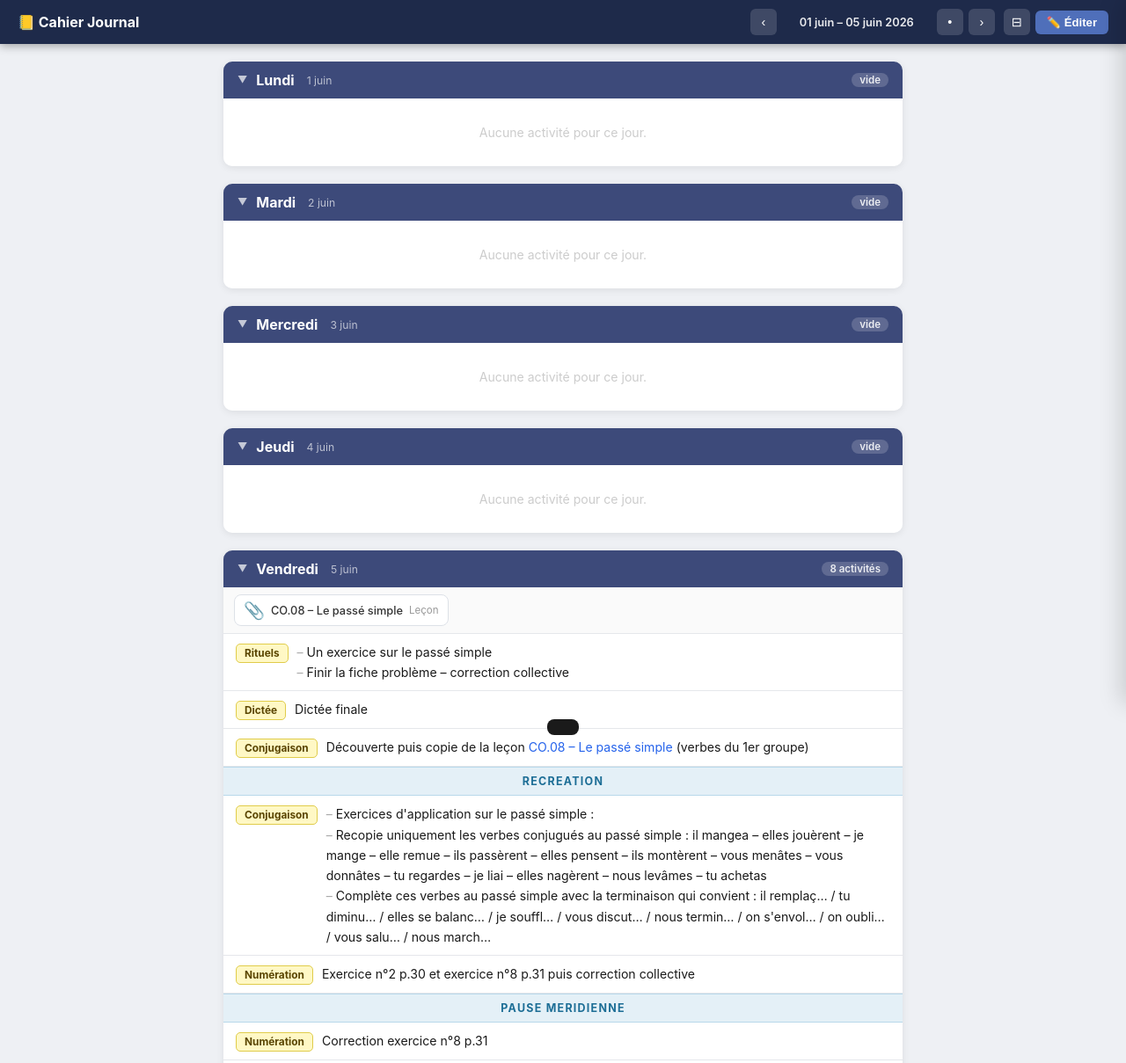
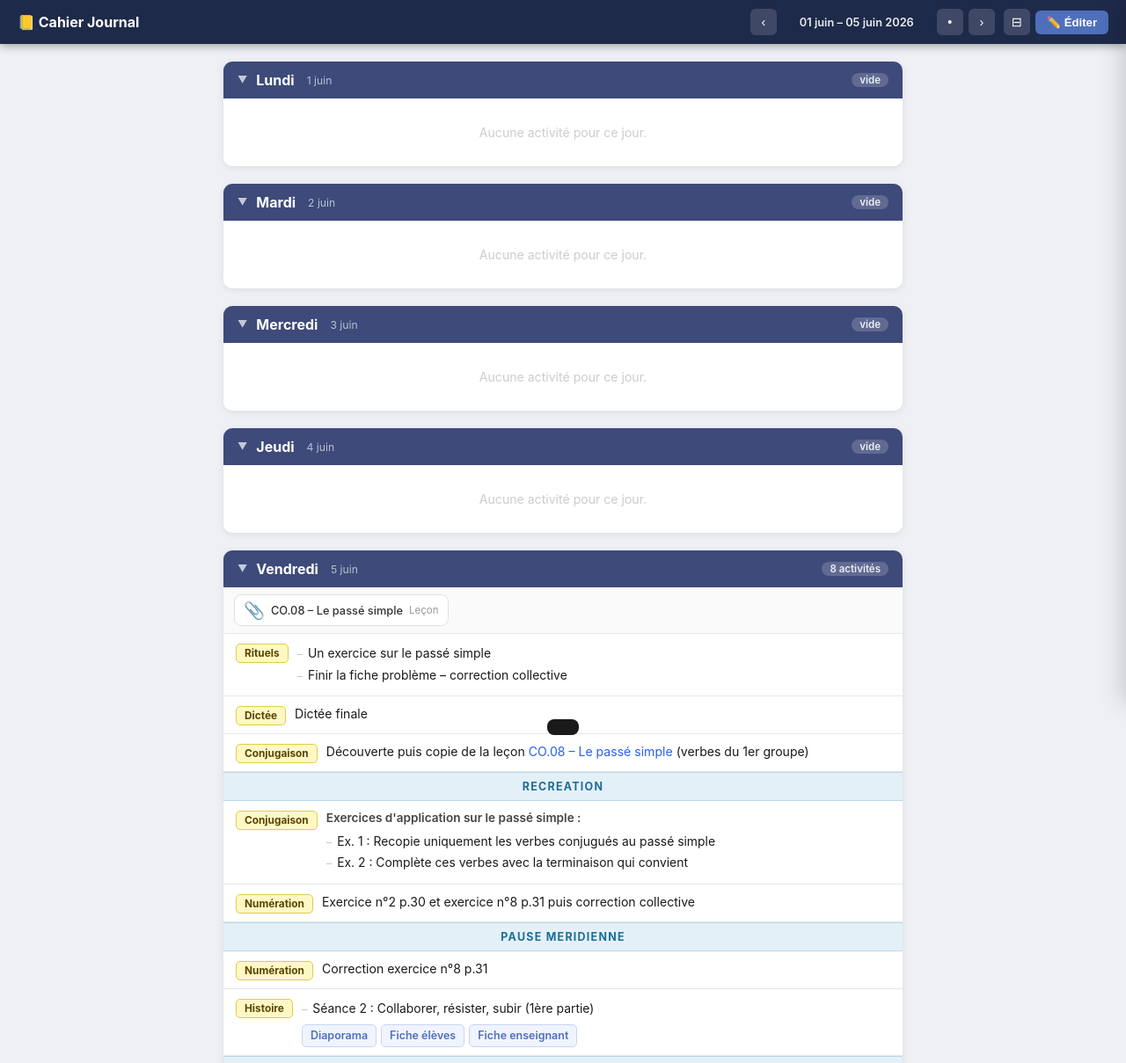
Before and after one commit to benistad/cahier-journal-2026, a plain HTML site: page index.html in a window 1280 px wide. Shown: the top 1209 px of the page at 88% size. Drawn offline with Linux system fonts and the light colour scheme.

Commit message:
Mise à jour cahier journal – 05/06/2026 15:42

```diff
--- a/data.json
+++ b/data.json
@@ -25,7 +25,7 @@
         {
           "type": "subject",
           "tag": "Conjugaison",
-          "content": "Exercices d'application sur le passé simple :\n- Recopie uniquement les verbes conjugués au passé simple : il mangea – elles jouèrent – je mange – elle remue – ils passèrent – elles pensent – ils montèrent – vous menâtes – vous donnâtes – tu regardes – je liai – elles nagèrent – nous levâmes – tu achetas\n- Complète ces verbes au passé simple avec la terminaison qui convient : il remplaç… / tu diminu… / elles se balanc… / je souffl… / vous discut… / nous termin… / on s'envol… / on oubli… / vous salu… / nous march…"
+          "content": "Exercices d'application sur le passé simple :\n- Ex. 1 : Recopie uniquement les verbes conjugués au passé simple\n- Ex. 2 : Complète ces verbes avec la terminaison qui convient"
         },
         {
           "type": "subject",
--- a/index.html
+++ b/index.html
@@ -119,11 +119,33 @@
       padding: 3px 9px; border-radius: 5px; white-space: nowrap;
       flex-shrink: 0; margin-top: 2px;
     }
-    .act-content { flex: 1; font-size: .88rem; line-height: 1.65; }
-    .act-content ul { list-style: none; }
-    .act-content ul li::before { content: "– "; color: #aaa; }
+    .act-content { flex: 1; font-size: .88rem; line-height: 1.6; }
     .act-content a { color: var(--link-col); text-decoration: none; }
     .act-content a:hover { text-decoration: underline; }
+    /* Titre intro d'une activité (ligne se terminant par :) */
+    .act-content .act-intro {
+      font-weight: 600; color: #444; font-size: .85rem;
+      margin-bottom: 5px; display: block;
+    }
+    /* Item de liste */
+    .act-content .act-item {
+      display: flex; gap: 6px; align-items: baseline;
+      margin: 3px 0; font-size: .87rem; line-height: 1.55;
+    }
+    .act-content .act-item::before {
+      content: "–"; color: #c0c8d8; flex-shrink: 0; font-size: .8rem;
+    }
+    /* Liens de documents dans un bloc */
+    .act-content .act-docs {
+      display: flex; flex-wrap: wrap; gap: 5px; margin-top: 6px;
+    }
+    .act-content .act-docs a {
+      background: #f0f4ff; border: 1px solid #c7d5f5;
+      border-radius: 5px; padding: 2px 9px;
+      font-size: .78rem; font-weight: 600; color: var(--accent);
+      white-space: nowrap;
+    }
+    .act-content .act-docs a:hover { background: #dde8ff; text-decoration: none; }
     .act-edit-hint { font-size: .7rem; color: #bbb; margin-left: auto; flex-shrink: 0; display: none; align-self: center; }
     body.edit-mode .act-edit-hint { display: block; }
 
@@ -496,11 +518,66 @@
 ═══════════════════════════════════════ */
 function parseContent(text) {
   if (!text || !text.trim()) return '';
+
+  const LINK_RE = /\[([^\]]+)\]\(([^)]+)\)/g;
+  const renderLinks = t => t.replace(LINK_RE, (_, label, url) =>
+    `<a href="${url}" target="_blank" rel="noopener">${label}</a>`);
+
+  // Detect if a line is ONLY links (docs line)
+  const isDocsLine = t => {
+    const stripped = t.replace(LINK_RE, '').replace(/[·\s]/g, '');
+    return stripped === '' && LINK_RE.test(t.replace(LINK_RE, '').replace(/[\s·]/g,'') === '' ? t : '');
+  };
+  const onlyLinks = t => {
+    const stripped = t.replace(/^[-–]\s*/, ''); // strip leading dash
+    const noLinks = stripped.replace(/\[([^\]]+)\]\(([^)]+)\)/g, '').replace(/[·\s]/g,'');
+    return noLinks === '' && /\[/.test(stripped);
+  };
+
   const lines = text.split('\n').map(l => l.trim()).filter(Boolean);
-  const render = t => t.replace(/\[([^\]]+)\]\(([^)]+)\)/g, (_, label, url) =>
-    `<a href="${url}" target="_blank" rel="noopener">${label}</a>`);
-  if (lines.length === 1) return `<span>${render(lines[0].replace(/^[-–]\s*/, ''))}</span>`;
-  return '<ul>' + lines.map(l => `<li>${render(l.replace(/^[-–]\s*/, ''))}</li>`).join('') + '</ul>';
+
+  // Single plain line
+  if (lines.length === 1 && !onlyLinks(lines[0])) {
+    return `<span>${renderLinks(lines[0].replace(/^[-–]\s*/, ''))}</span>`;
+  }
+
+  let html = '';
+  let docsBuffer = [];
+
+  const flushDocs = () => {
+    if (!docsBuffer.length) return;
+    html += `<div class="act-docs">${docsBuffer.join('')}</div>`;
+    docsBuffer = [];
+  };
+
+  lines.forEach(line => {
+    // Lines that are only markdown links → render as doc chips
+    if (onlyLinks(line)) {
+      flushDocs(); // flush previous if any
+      const chips = [];
+      let m; const re = /\[([^\]]+)\]\(([^)]+)\)/g;
+      while ((m = re.exec(line)) !== null) {
+        chips.push(`<a href="${m[2]}" target="_blank" rel="noopener">${m[1]}</a>`);
+      }
+      html += `<div class="act-docs">${chips.join('')}</div>`;
+      return;
+    }
+
+    flushDocs();
+    const clean = line.replace(/^[-–]\s*/, '');
+    const isBullet = /^[-–]/.test(line);
+
+    // Line ending with ':' and not a bullet → section header
+    if (!isBullet && clean.endsWith(':')) {
+      html += `<span class="act-intro">${renderLinks(clean)}</span>`;
+    } else if (isBullet || lines.length > 1) {
+      html += `<div class="act-item">${renderLinks(clean)}</div>`;
+    } else {
+      html += `<span>${renderLinks(clean)}</span>`;
+    }
+  });
+  flushDocs();
+  return html;
 }
 
 function fileIcon(name = '') {
```
